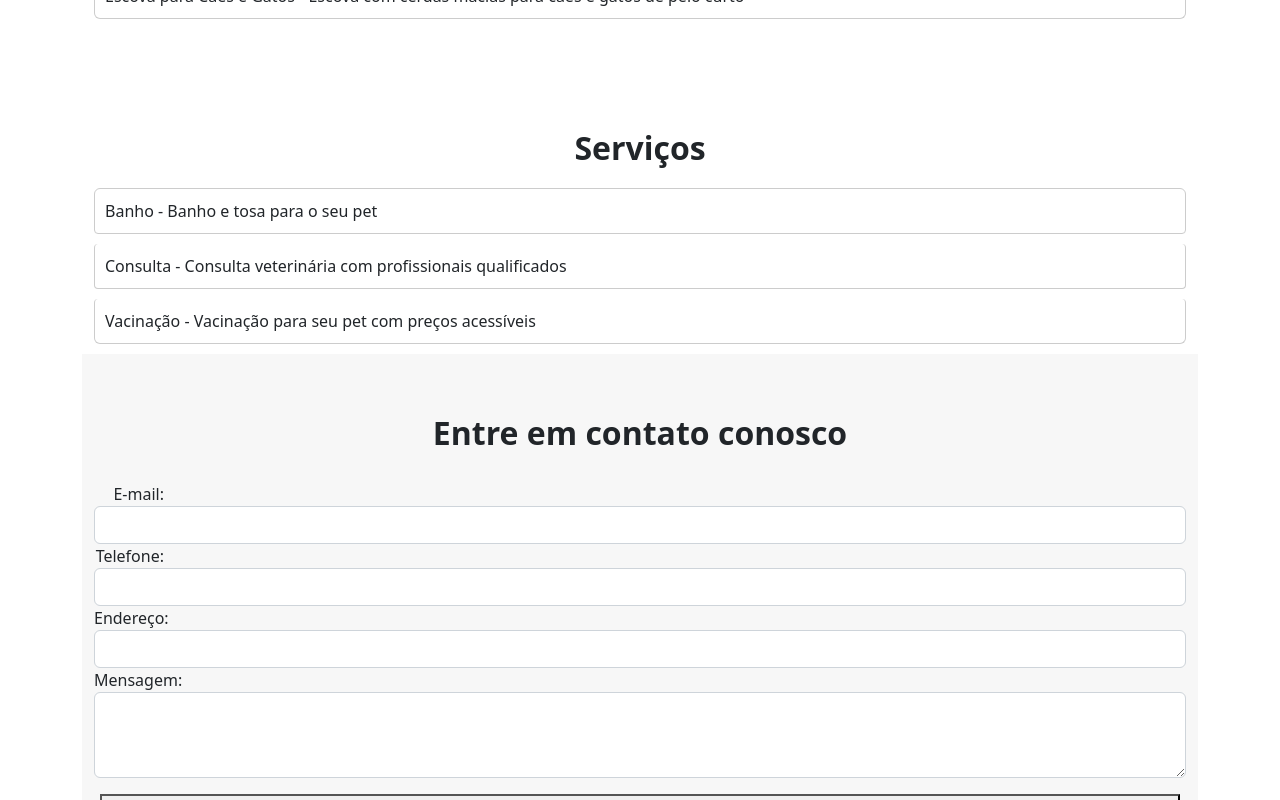
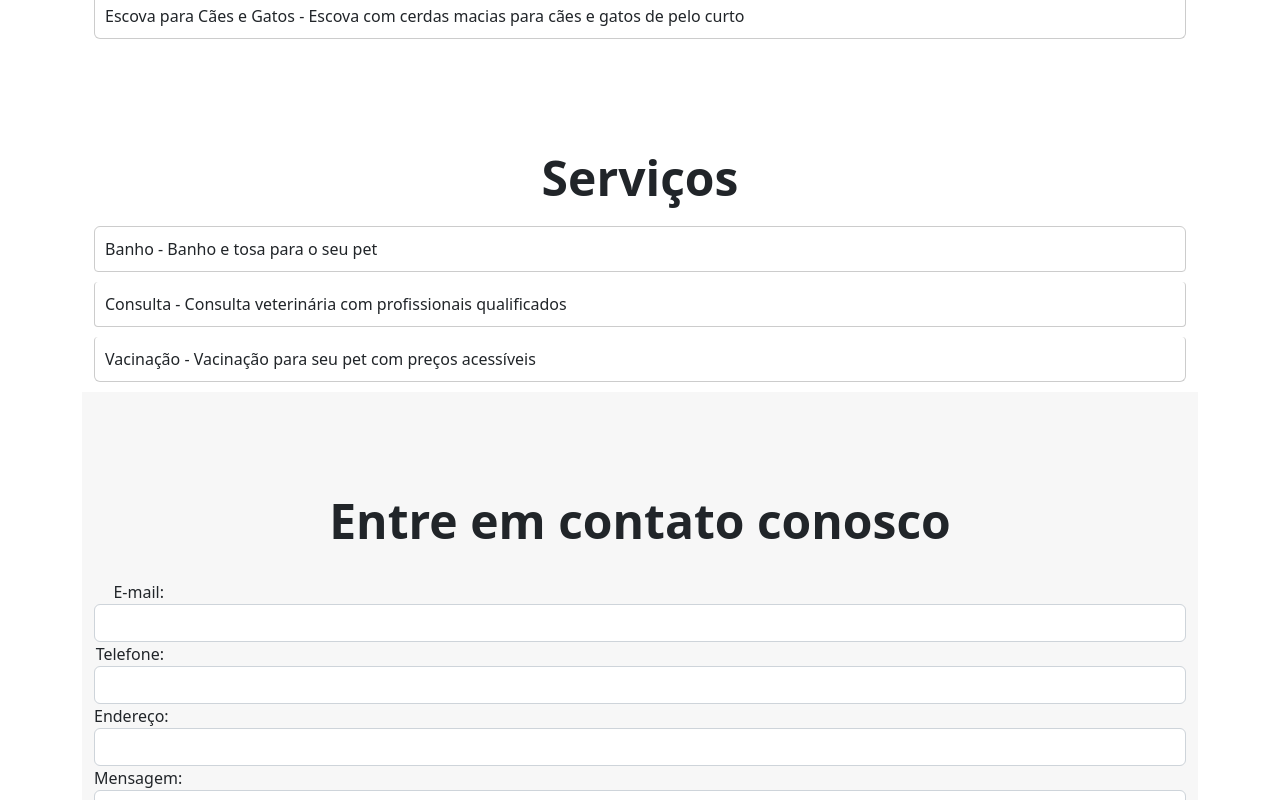
Before and after one commit to paulo-godoy/PetDoddy, a React (Create React App) app: page / in a window 1280 px wide. Shown: the part 680-1480 px from the top of the page. Built offline with nearby package versions, Linux system fonts and the light colour scheme.

Commit message:
ajuste form contato

```diff
--- a/src/components/ContactForm/styles.js
+++ b/src/components/ContactForm/styles.js
@@ -14,7 +14,7 @@ export const Label = styled.label`
 `;
 
 export const Title = styled.h2`
-  font-size: 2rem;
+  font-size: 3rem;
   font-weight: bold;
   text-align: center;
   margin-bottom: 30px;
@@ -23,6 +23,7 @@ export const Title = styled.h2`
 export const ContactWrapper = styled.div`
   background-color: #f7f7f7;
   padding: 60px 0;
+  padding-top: 100px;
 `;
 
 export const StyledContainer = styled(Container)`
--- a/src/components/ProductList/styles.js
+++ b/src/components/ProductList/styles.js
@@ -20,7 +20,7 @@ export const ProductListWrapper = styled(Container)`
 `;
 
 export const Title = styled.h2`
-  font-size: 2rem;
+  font-size: 3rem;
   font-weight: bold;
   text-align: center;
   margin-bottom: 20px;
```
